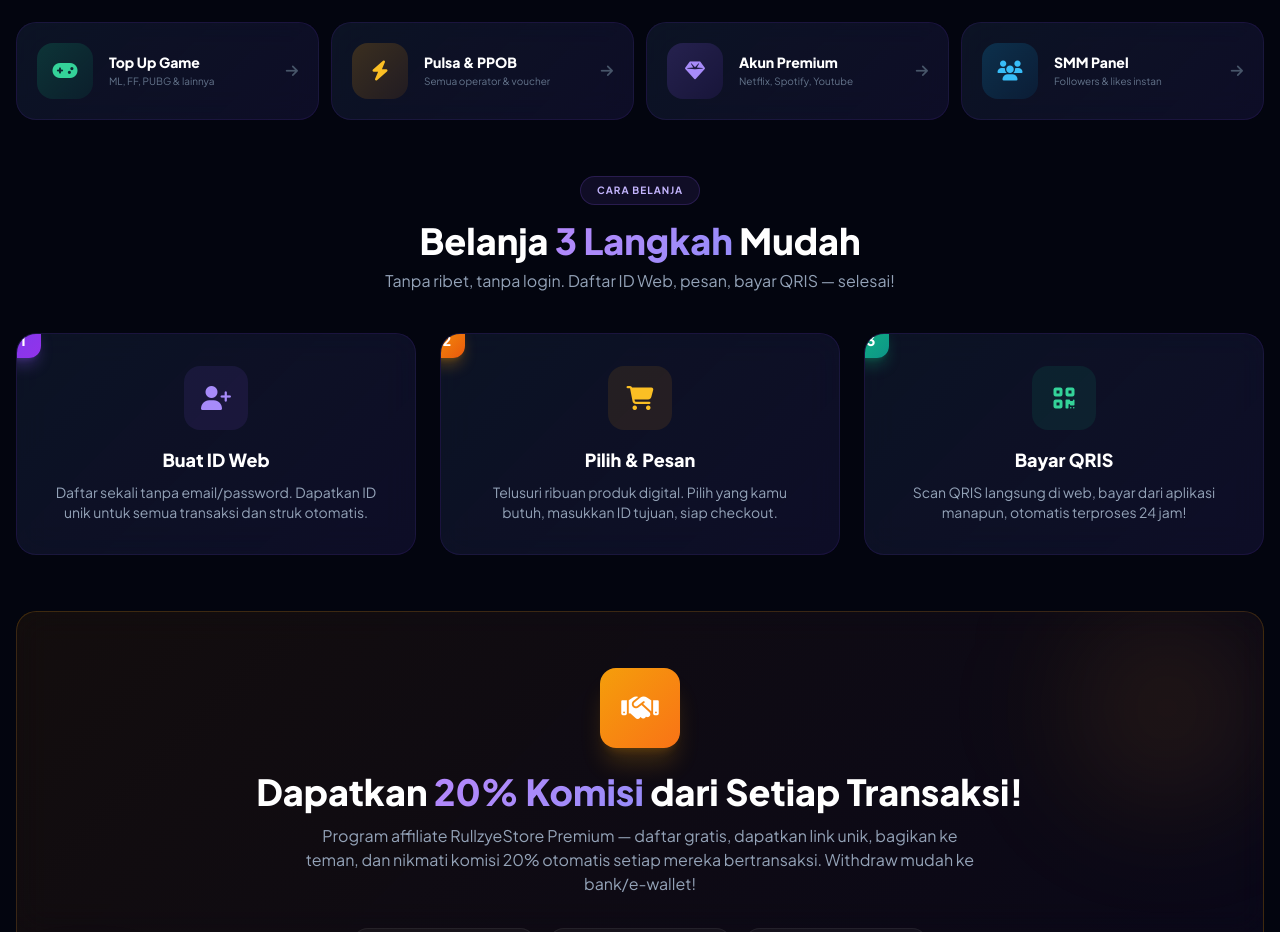
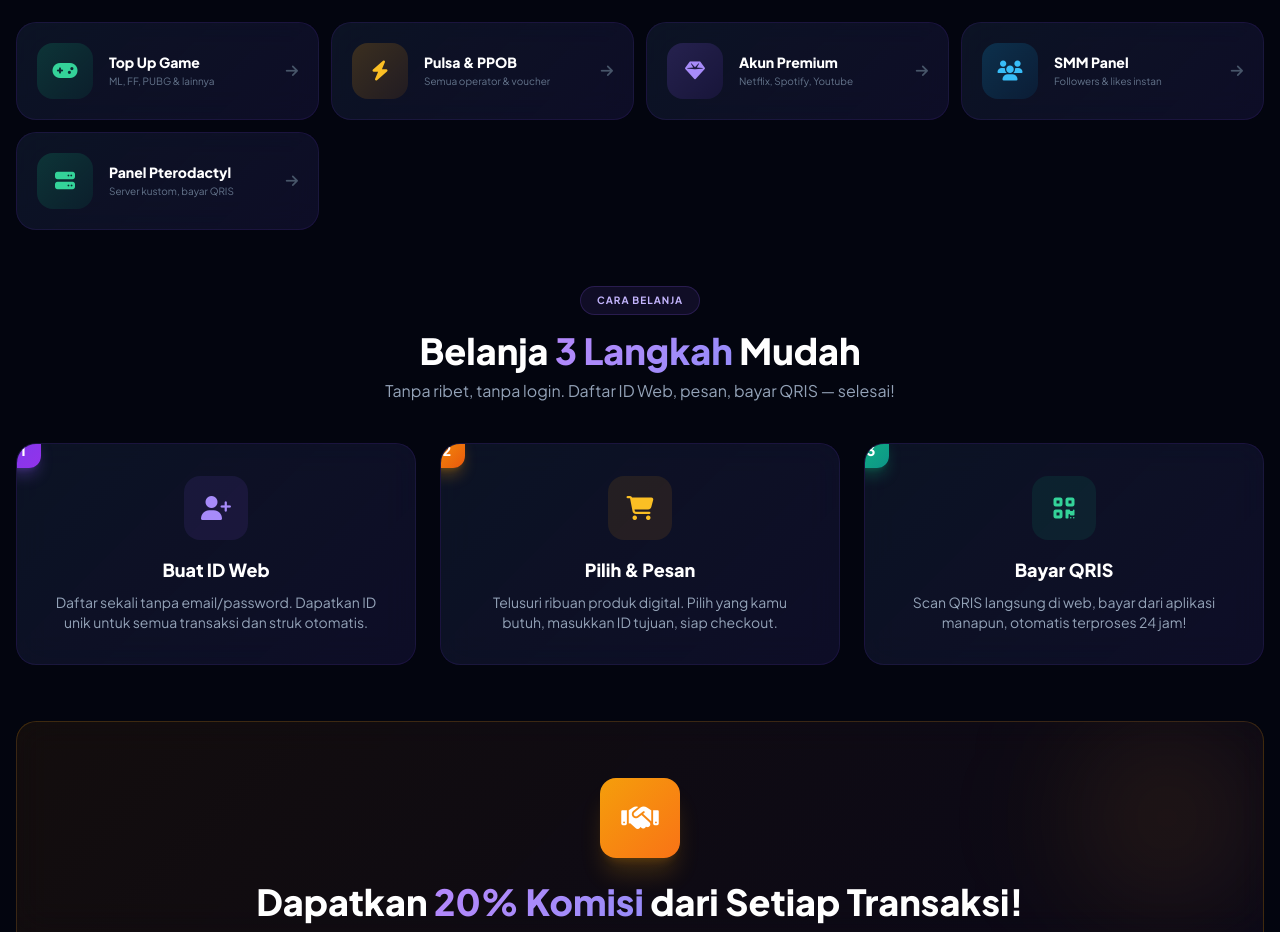
Before and after one commit to farrullzye-cell/rullzyestorepremium-, a website: page public/index.html in a window 1280 px wide. Shown: the part 1327-2259 px from the top of the page. Drawn offline with nearby package versions, Linux system fonts and the light colour scheme; some packages are replaced by stand-ins of ours; no server answers; a script that the page names is missing.

Commit message:
feat: add Panel Pterodactyl button to homepage

```diff
--- a/public/index.html
+++ b/public/index.html
@@ -318,6 +318,16 @@
                     </div>
                     <i class="fa-solid fa-arrow-right text-slate-600 ml-auto group-hover:text-violet-400 transition-colors text-xs sm:text-sm"></i>
                 </a>
+                <a href="/panel.html" class="card-premium p-3 sm:p-5 flex items-center gap-3 sm:gap-4 group">
+                    <div class="w-10 h-10 sm:w-14 sm:h-14 rounded-xl sm:rounded-2xl bg-gradient-to-br from-emerald-500/20 to-emerald-600/10 flex items-center justify-center group-hover:scale-110 transition-transform flex-shrink-0">
+                        <i class="fa-solid fa-server text-emerald-400 text-base sm:text-xl"></i>
+                    </div>
+                    <div class="min-w-0">
+                        <p class="font-black text-white text-[11px] sm:text-sm">Panel Pterodactyl</p>
+                        <p class="text-[9px] sm:text-[10px] text-slate-500 mt-0.5 truncate">Server kustom, bayar QRIS</p>
+                    </div>
+                    <i class="fa-solid fa-arrow-right text-slate-600 ml-auto group-hover:text-violet-400 transition-colors text-xs sm:text-sm"></i>
+                </a>
             </div>
         </div>
 
```
